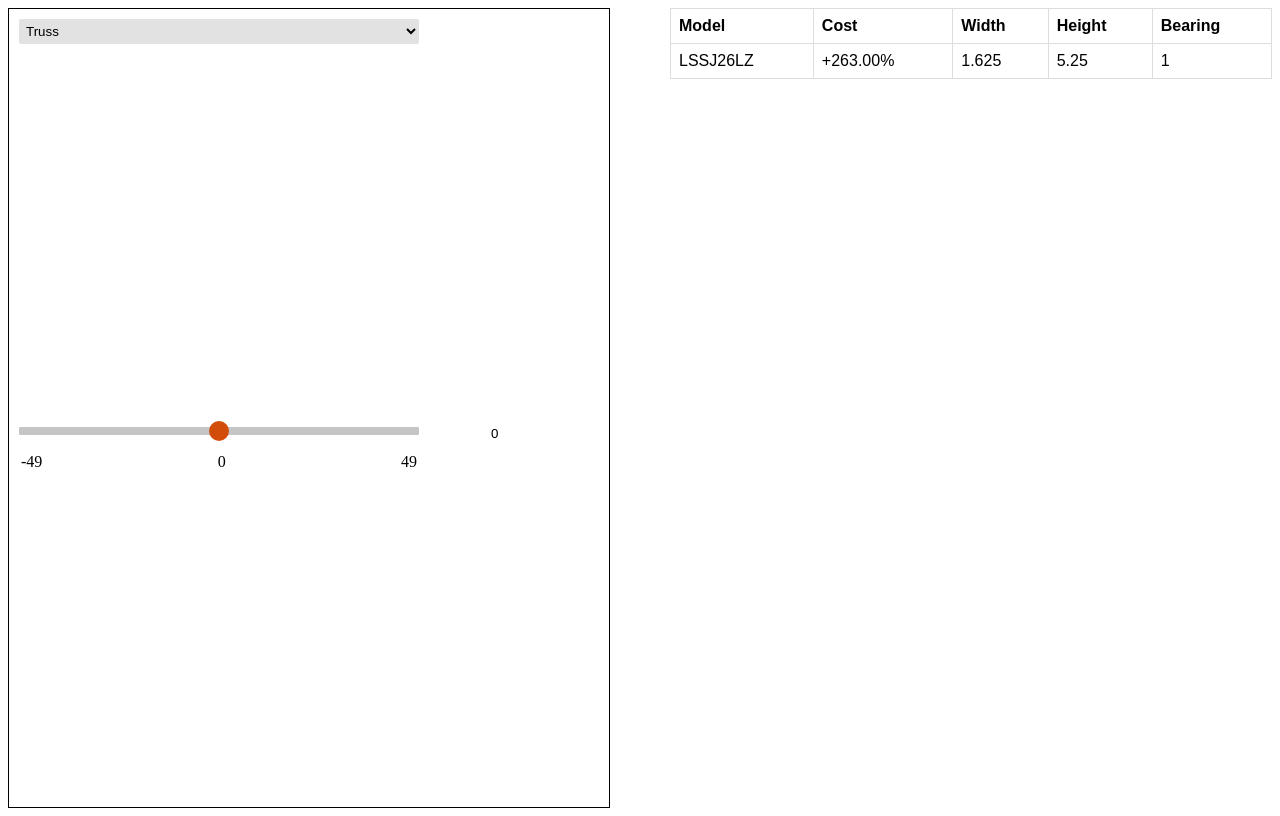
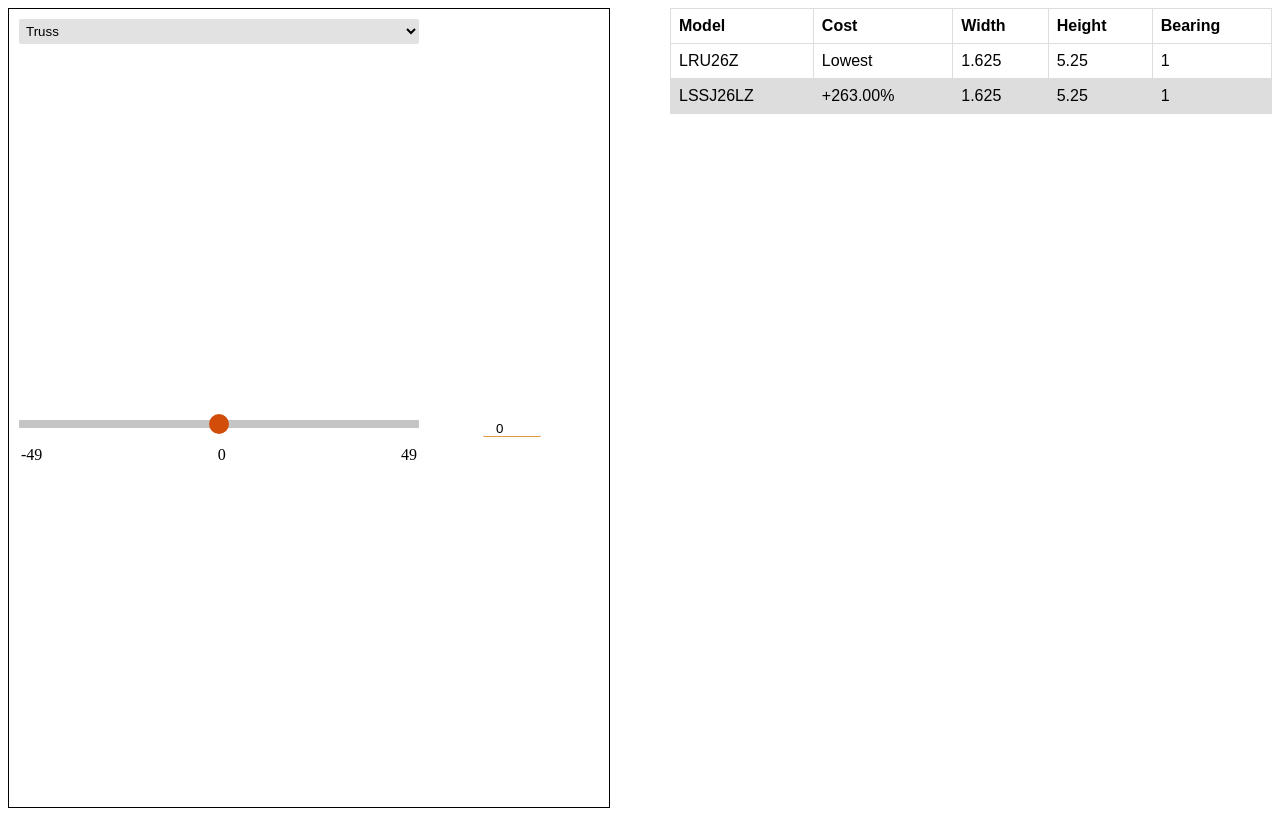
Before and after one commit to tuantran221/web-app, a React (Create React App) app: page / in a window 1280 px wide. Built offline with nearby package versions, Linux system fonts and the light colour scheme.

Commit message:
change file name

```diff
--- a/src/App.js
+++ b/src/App.js
@@ -1,9 +1,9 @@
 import React from 'react';
 import "./App.css";
-import Input from "./components/input";
+import Input from "./components/sliderbar";
 import DropDown from "./components/dropdown";
 import Table from "./components/table";
-// import DataContext from './context/Context';
+
 import { SelectProvider } from './context/Context';
 
 function App() {
--- a/src/components/input/index.jsx
+++ b/src/components/sliderbar/index.jsx
@@ -96,6 +96,7 @@ const Input = () => {
           disabled={selected.isdisable}
           className={selected.isdisable ? "input-field-disable" : "input-field"}
         />
+
       </div>
     </div>
   );
--- a/src/components/input/style.css
+++ b/src/components/sliderbar/style.css
@@ -74,7 +74,7 @@ datalist {
     display: flex;
     margin-left: 4rem;
     width: 20px;
-    margin-bottom: 2rem;
+    margin-top: -2.5rem;
 }
 
 /* input text css */
@@ -83,11 +83,14 @@ datalist {
     width: 40px;
     border: none;
     outline: none;
-    padding: 8px;
+    padding: 13px 5px 0 13px;
+    border-bottom: 1.5px solid #df9643;
+    border-radius: 2px;
+
 }
 
 .input-field:focus {
-    background-color: #f0c18c;
+    background-color: #ffd3a1;
 }
 
 .input-field-disable {
--- a/src/data/fake_data.json
+++ b/src/data/fake_data.json
@@ -9,6 +9,15 @@
             "height": "5.25",
             "bearing": "1",
             "slope": 32
+        },
+        {
+            "type": "Truss",
+            "model": "LRU26Z",
+            "installedCost": "Lowest",
+            "width": "1.625",
+            "height": "5.25",
+            "bearing": "1",
+            "slope": 0
         },
         {
             "type": "Truss",
@@ -38,6 +47,15 @@
             "slope": -49
         },
         {
+            "type": "Glulam",
+            "model": "LRU26Z",
+            "installedCost": "+263.00%",
+            "width": "1.625",
+            "height": "5.25",
+            "bearing": "1",
+            "slope": 0
+        },
+        {
             "type": "Laminated Strand Lumber",
             "model": "LRU26Z",
             "installedCost": "30.00%    ",
@@ -63,6 +81,15 @@
             "height": "5.25",
             "bearing": "1",
             "slope": -49
+        },
+        {
+            "type": "Parallel Strand Lumber",
+            "model": "LRU26Z",
+            "installedCost": "+27.00%",
+            "width": "1.625",
+            "height": "5.25",
+            "bearing": "1",
+            "slope": 0
         }
     ]
 }
```
